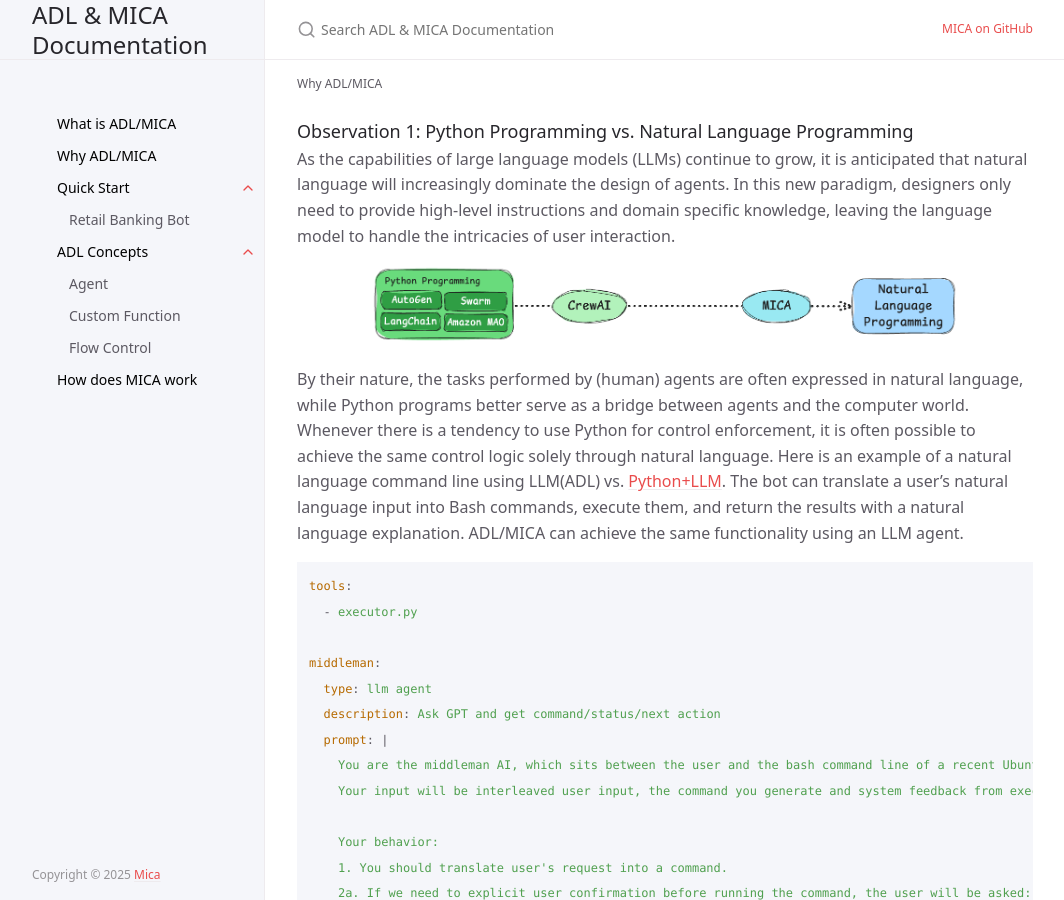
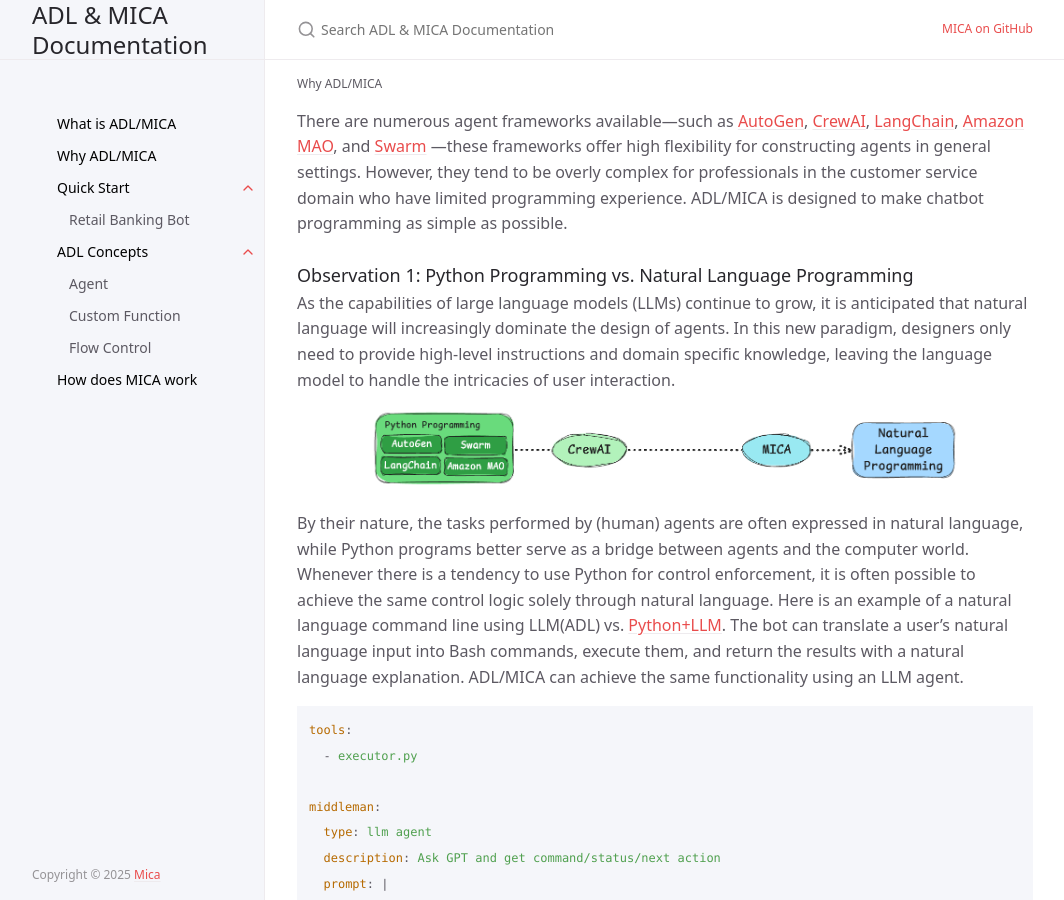
Before and after one commit to Mica-labs/Mica-labs.github.io, a Jekyll site: the page built from docs/introduction/index.md, in a window 1280 px wide and 900 px high. Shown: the whole window, without its empty margins (107-1171 px from the left). Built offline with Jekyll 4.4.1, drawn with Linux system fonts in a browser that asks for light colours; cached includes are drawn as plain includes.

Commit message:
Update index.md

```diff
--- a/docs/introduction/index.md
+++ b/docs/introduction/index.md
@@ -3,6 +3,7 @@ layout: default
 title: Why ADL/MICA
 nav_order: 2
 ---
+There are numerous agent frameworks available—such as [AutoGen](https://github.com/microsoft/autogen), [CrewAI](https://github.com/crewAIInc/crewAI), [LangChain](https://github.com/langchain-ai/langchain), [Amazon MAO](https://github.com/awslabs/multi-agent-orchestrator), and [Swarm](https://github.com/openai/swarm) —these frameworks offer high flexibility for constructing agents in general settings. However, they tend to be overly complex for professionals in the customer service domain who have limited programming experience. ADL/MICA is designed to make chatbot programming as simple as possible.
 
 ### Observation 1: Python Programming vs. Natural Language Programming
 As the capabilities of large language models (LLMs) continue to grow, it is anticipated that natural language will increasingly dominate the design of agents. In this new paradigm, designers only need to provide high-level instructions and domain specific knowledge, leaving the language model to handle the intricacies of user interaction.
```
